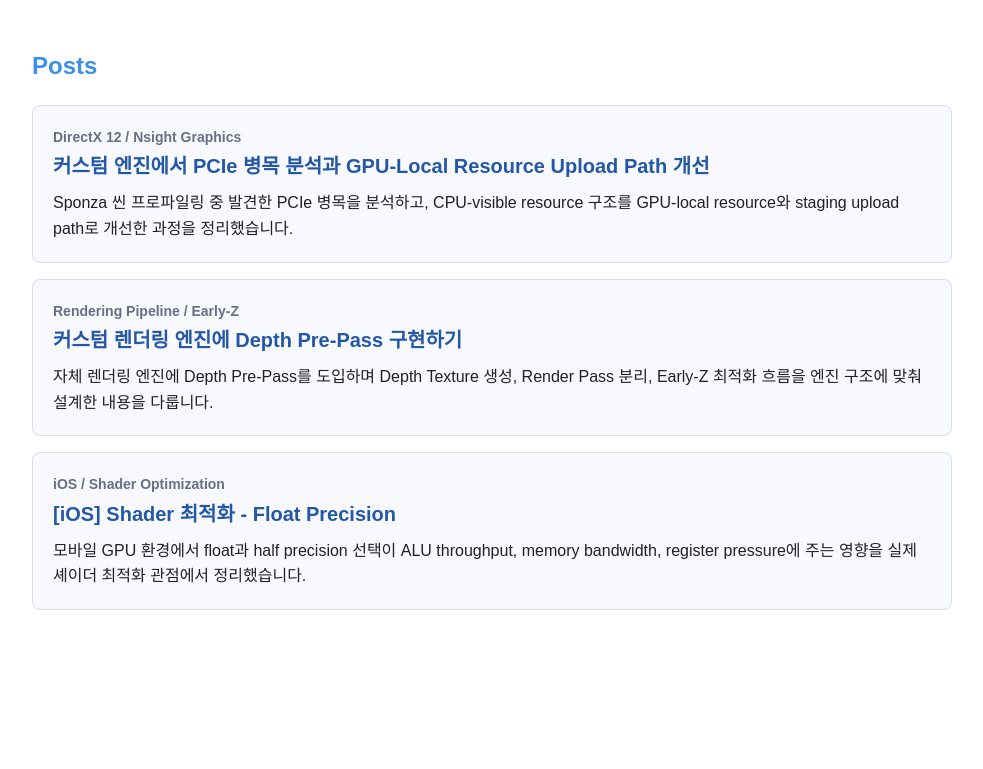
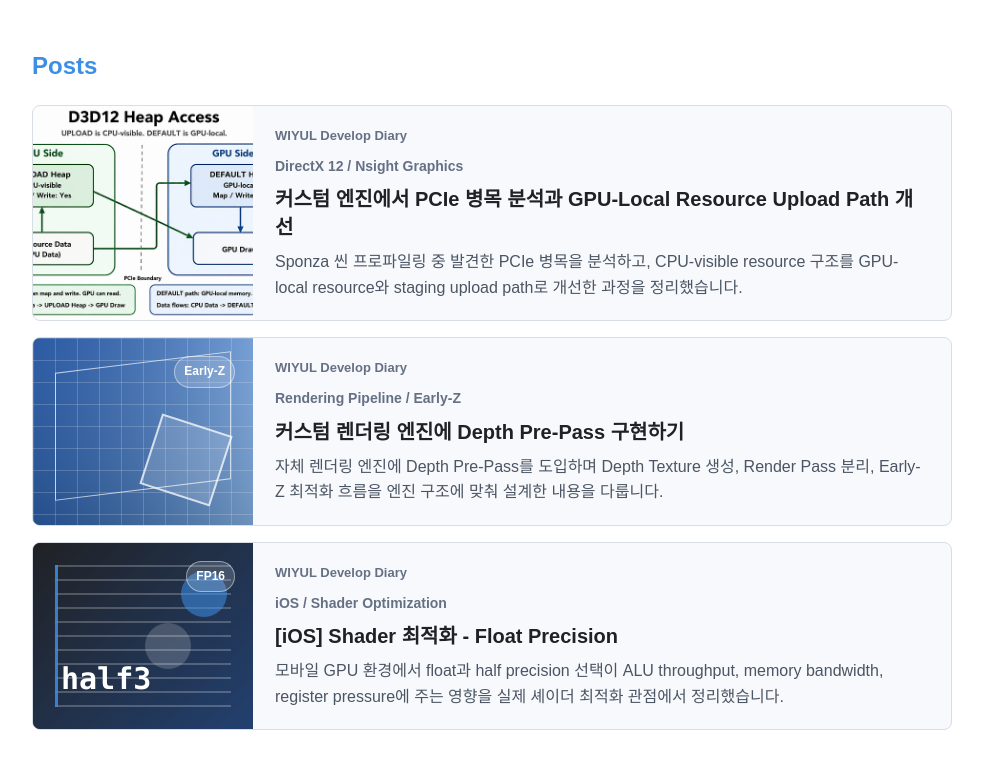
Before and after one commit to KULEEEE/KULEEEE.github.io, a plain HTML site: page index.html in a window 1280 px wide. Shown: the part 1868-2637 px from the top of the page, without its empty margins (148-1131 px from the left). Before the commit the page ends 2526 px from the top, so only its background shows below. Drawn offline with Linux system fonts and the light colour scheme.

Commit message:
포스트 카드 리뉴얼

```diff
--- a/index.html
+++ b/index.html
@@ -86,32 +86,50 @@
     <section>
       <h2>Posts</h2>
       <div class="post-list">
-        <article class="post-card">
-          <p class="post-meta">DirectX 12 / Nsight Graphics</p>
-          <h3><a href="https://wiyul.tistory.com/7">커스텀 엔진에서 PCIe 병목 분석과 GPU-Local Resource Upload Path 개선</a></h3>
-          <p>
+        <a class="post-card" href="https://wiyul.tistory.com/7" target="_blank" rel="noopener noreferrer">
+          <img class="post-thumbnail" src="assets/post-pcie.png" alt="" />
+          <span class="post-content">
+            <span class="post-site">WIYUL Develop Diary</span>
+            <span class="post-meta">DirectX 12 / Nsight Graphics</span>
+            <span class="post-title">커스텀 엔진에서 PCIe 병목 분석과 GPU-Local Resource Upload Path 개선</span>
+            <span class="post-summary">
               Sponza 씬 프로파일링 중 발견한 PCIe 병목을 분석하고, CPU-visible resource 구조를
               GPU-local resource와 staging upload path로 개선한 과정을 정리했습니다.
-          </p>
-        </article>
+            </span>
+          </span>
+        </a>
 
-        <article class="post-card">
-          <p class="post-meta">Rendering Pipeline / Early-Z</p>
-          <h3><a href="https://wiyul.tistory.com/6">커스텀 렌더링 엔진에 Depth Pre-Pass 구현하기</a></h3>
-          <p>
+        <a class="post-card" href="https://wiyul.tistory.com/6" target="_blank" rel="noopener noreferrer">
+          <span class="post-thumbnail post-thumbnail-fallback depth-preview" aria-hidden="true">
+            <span class="preview-grid"></span>
+            <span class="preview-chip">Early-Z</span>
+          </span>
+          <span class="post-content">
+            <span class="post-site">WIYUL Develop Diary</span>
+            <span class="post-meta">Rendering Pipeline / Early-Z</span>
+            <span class="post-title">커스텀 렌더링 엔진에 Depth Pre-Pass 구현하기</span>
+            <span class="post-summary">
               자체 렌더링 엔진에 Depth Pre-Pass를 도입하며 Depth Texture 생성, Render Pass 분리,
               Early-Z 최적화 흐름을 엔진 구조에 맞춰 설계한 내용을 다룹니다.
-          </p>
-        </article>
+            </span>
+          </span>
+        </a>
 
-        <article class="post-card">
-          <p class="post-meta">iOS / Shader Optimization</p>
-          <h3><a href="https://wiyul.tistory.com/5">[iOS] Shader 최적화 - Float Precision</a></h3>
-          <p>
+        <a class="post-card" href="https://wiyul.tistory.com/5" target="_blank" rel="noopener noreferrer">
+          <span class="post-thumbnail post-thumbnail-fallback shader-preview" aria-hidden="true">
+            <span class="preview-code">half3</span>
+            <span class="preview-chip">FP16</span>
+          </span>
+          <span class="post-content">
+            <span class="post-site">WIYUL Develop Diary</span>
+            <span class="post-meta">iOS / Shader Optimization</span>
+            <span class="post-title">[iOS] Shader 최적화 - Float Precision</span>
+            <span class="post-summary">
               모바일 GPU 환경에서 float과 half precision 선택이 ALU throughput, memory bandwidth,
               register pressure에 주는 영향을 실제 셰이더 최적화 관점에서 정리했습니다.
-          </p>
-        </article>
+            </span>
+          </span>
+        </a>
       </div>
     </section>
   </main>
--- a/style.css
+++ b/style.css
@@ -193,16 +193,149 @@ a {
 
 .post-card {
   margin: 0;
+  display: grid;
+  grid-template-columns: 220px 1fr;
+  min-height: 156px;
+  overflow: hidden;
+  padding: 0;
+  background: #f7f9fc;
+  border: 1px solid #d8dde6;
+  border-radius: 8px;
+  color: inherit;
+  text-decoration: none;
+  transition: border-color 160ms ease, box-shadow 160ms ease, transform 160ms ease;
 }
 
-.post-card h3 {
-  margin: 4px 0 10px;
+.post-card:hover {
+  border-color: #9bb7d7;
+  box-shadow: 0 14px 30px rgba(32, 33, 36, 0.08);
+  transform: translateY(-2px);
+}
+
+.post-thumbnail {
+  width: 100%;
+  height: 100%;
+  min-height: 156px;
+  object-fit: cover;
+  background: #d8dde6;
+}
+
+.post-thumbnail-fallback {
+  position: relative;
+  display: block;
+  overflow: hidden;
+}
+
+.post-thumbnail-fallback::before,
+.post-thumbnail-fallback::after {
+  position: absolute;
+  content: "";
+}
+
+.depth-preview {
+  background:
+    linear-gradient(135deg, rgba(36, 87, 166, 0.9), rgba(61, 143, 230, 0.38)),
+    linear-gradient(45deg, #172033, #ecf4ff);
+}
+
+.depth-preview::before {
+  inset: 24px 22px 34px;
+  border: 1px solid rgba(255, 255, 255, 0.68);
+  transform: skewY(-7deg);
+}
+
+.depth-preview::after {
+  right: 30px;
+  bottom: 28px;
+  width: 70px;
+  height: 70px;
+  border: 2px solid rgba(255, 255, 255, 0.72);
+  background: rgba(255, 255, 255, 0.14);
+  transform: rotate(18deg);
+}
+
+.shader-preview {
+  background:
+    linear-gradient(135deg, rgba(32, 33, 36, 0.9), rgba(36, 87, 166, 0.58)),
+    #202124;
+}
+
+.shader-preview::before {
+  inset: 22px;
+  border-left: 3px solid rgba(61, 143, 230, 0.85);
+  background: repeating-linear-gradient(
+    to bottom,
+    rgba(255, 255, 255, 0.22) 0 2px,
+    transparent 2px 14px
+  );
+}
+
+.shader-preview::after {
+  right: 26px;
+  top: 28px;
+  width: 46px;
+  height: 46px;
+  border-radius: 50%;
+  background: rgba(61, 143, 230, 0.55);
+  box-shadow: -36px 52px 0 rgba(255, 255, 255, 0.18);
+}
+
+.preview-grid {
+  position: absolute;
+  inset: 0;
+  background-image:
+    linear-gradient(rgba(255, 255, 255, 0.18) 1px, transparent 1px),
+    linear-gradient(90deg, rgba(255, 255, 255, 0.18) 1px, transparent 1px);
+  background-size: 22px 22px;
+}
+
+.preview-code,
+.preview-chip {
+  position: absolute;
+  z-index: 1;
+  color: #ffffff;
+  font-weight: 700;
+}
+
+.preview-code {
+  left: 28px;
+  bottom: 26px;
+  font-family: Consolas, "Courier New", monospace;
+  font-size: 30px;
+}
+
+.preview-chip {
+  right: 18px;
+  top: 18px;
+  padding: 5px 9px;
+  border: 1px solid rgba(255, 255, 255, 0.45);
+  border-radius: 999px;
+  background: rgba(255, 255, 255, 0.16);
+  font-size: 12px;
+}
+
+.post-content {
+  display: grid;
+  align-content: start;
+  gap: 8px;
+  padding: 20px 22px;
+}
+
+.post-site {
+  color: #667085;
+  font-size: 13px;
+  font-weight: 700;
+}
+
+.post-title {
+  color: #202124;
   font-size: 20px;
+  font-weight: 700;
   line-height: 1.4;
 }
 
-.post-card p {
-  margin: 0;
+.post-summary {
+  color: #4b5563;
 }
 
 .post-meta {
@@ -236,4 +369,13 @@ a {
   .education-entry {
     padding: 16px 18px 16px 34px;
   }
+
+  .post-card {
+    grid-template-columns: 1fr;
+  }
+
+  .post-thumbnail {
+    aspect-ratio: 16 / 9;
+    min-height: 0;
+  }
 }
```
Also changed, not shown: assets/post-pcie.png (added). Lines whose indentation alone changed are shown as unchanged.
